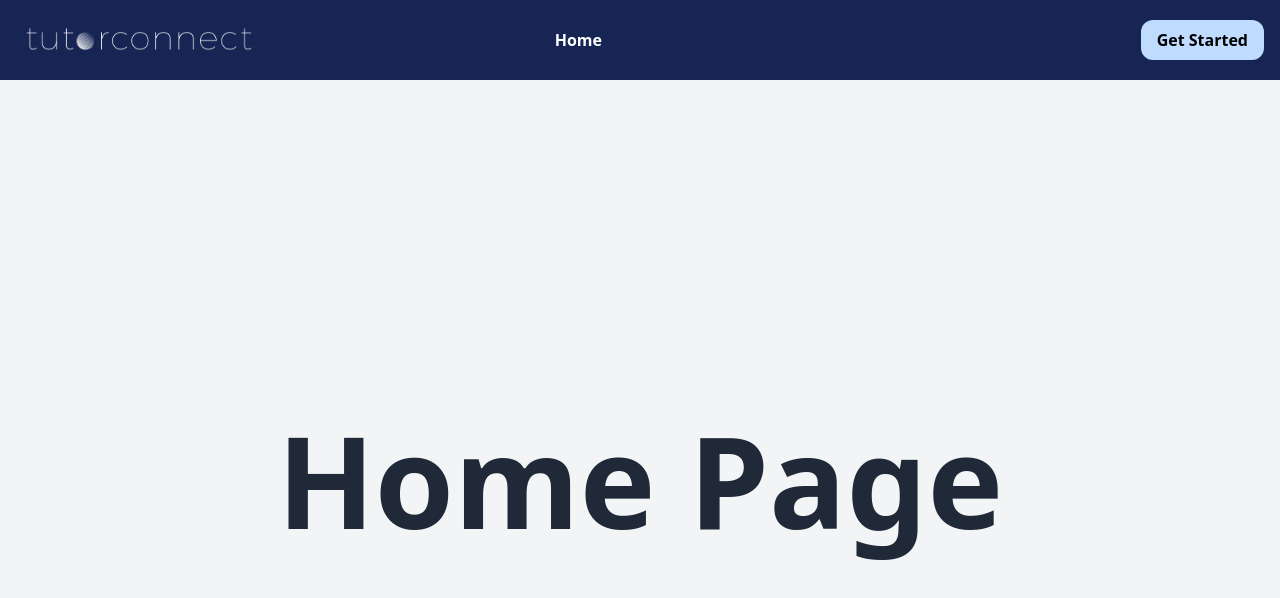
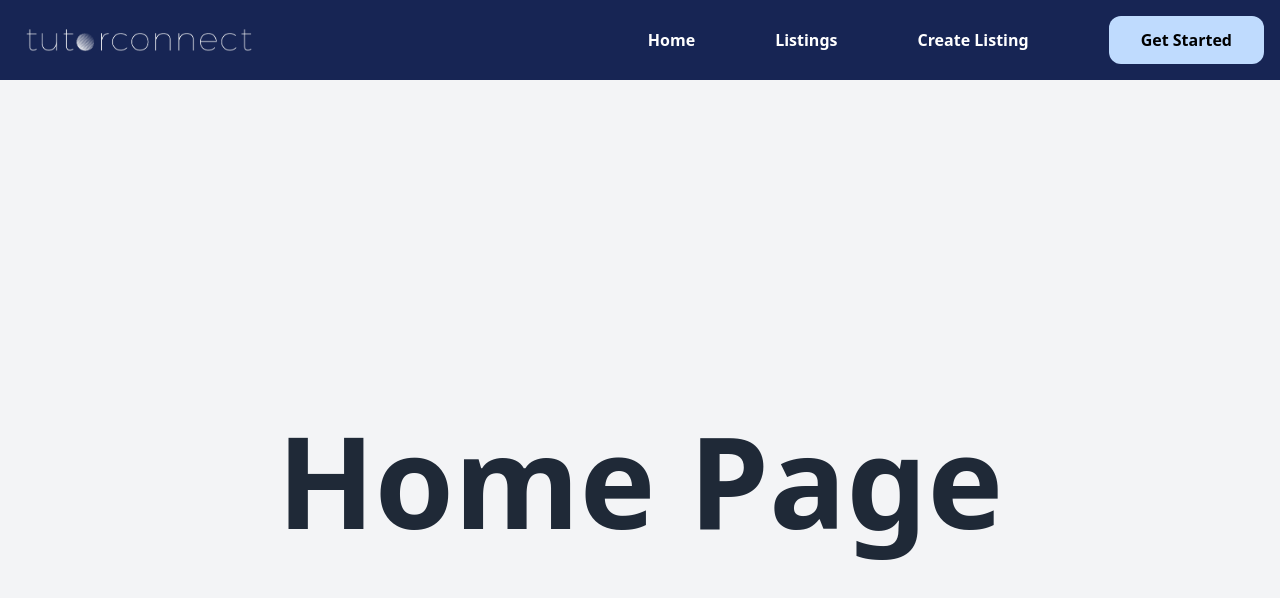
Before and after one commit to StockerMC/TutorConnect, a SvelteKit app: page / in a window 1280 px wide. Shown: the top 598 px of the page. Built offline with nearby package versions, Linux system fonts and the light colour scheme.

Commit message:
Improved navbar

```diff
--- a/src/routes/+layout.svelte
+++ b/src/routes/+layout.svelte
@@ -6,19 +6,18 @@
     export let data;
 </script>
 
-<nav class="h-20 w-screen top-0 left-0 bg-gradient-to-br bg-blue-950">
-    <div class="absolute top-4 left-4">
+<nav class="h-20 w-screen top-0 left-0 bg-gradient-to-br bg-blue-950 flex items-center justify-between px-4">
+    <div>
         <Logo/>
     </div>
-    <div class="flex items-center h-full px-4">
-        <a class="text-center text-white font-bold pl-4 pr-4 pt-2 pb-2 rounded-xl ml-auto align-middle hover-fill duration-300 cursor-pointer"
-           href="/">Home</a>
-        <a
-                class="text-center text-black font-bold pl-4 pr-4 pt-2 pb-2 bg-blue-200 rounded-xl ml-auto align-middle hover-fill duration-300"
-                href="/listings">Get Started</a
-        >
+    <div class="flex items-center space-x-20">
+        <a class="text-white font-bold py-2 rounded-xl hover-fill duration-300 cursor-pointer" href="/">Home</a>
+        <a class="text-white font-bold py-2 rounded-xl hover-fill duration-300 cursor-pointer" href="/listings">Listings</a>
+        <a class="text-white font-bold py-2 rounded-xl hover-fill duration-300 cursor-pointer" href="/create-listing">Create Listing</a>
+        <a class="text-black font-bold px-8 py-3 bg-blue-200 rounded-xl hover-fill-button duration-300" href="/listings">Get Started</a>
     </div>
 </nav>
+
 
 {#key data.pathname}
     <div transition:slide>
@@ -29,6 +28,11 @@
 <style>
     .hover-fill:hover {
         transition: 0.3s;
-        background: #f1f7ff;
+        color: #90b5e7;
+    }
+
+    .hover-fill-button:hover {
+        transition: 0.3s;
+        background-color: #6da9fc;
     }
 </style>
```
